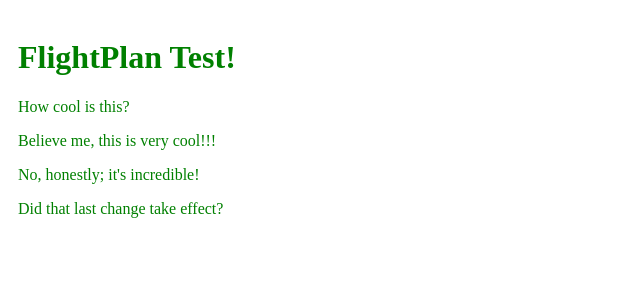
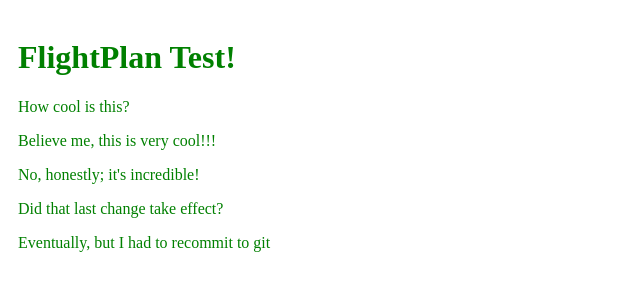
Before and after one commit to willis-organs-mr/flightplan, a website: page index.html in a window 1280 px wide. Shown: the whole page, without its empty margins (0-640 px from the left). Drawn offline with Linux system fonts and the light colour scheme; a web font is replaced by a local one.

Commit message:
update commit

```diff
--- a/index.html
+++ b/index.html
@@ -13,6 +13,7 @@
         <p>Believe me, this is very cool!!!</p>
         <p>No, honestly; it's incredible!</p>
         <p>Did that last change take effect?</p>
+        <p>Eventually, but I had to recommit to git</p>
     </div>
 </body>
 </html>
```
